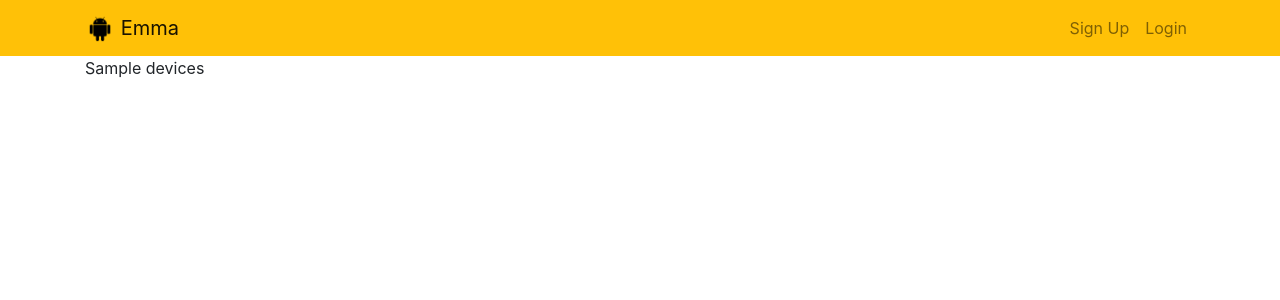
After one commit to active-sludge/Emma, a Django app: template EmmaProject/templates/emma/devices.html in a window 1280 px wide. The commit adds this page. Shown: the top 300 px of the page. Run offline with Django 3.2, Linux system fonts and the light colour scheme; the template is opened without the code that fills it: most values are stand-ins (such as "Sample title", 1, 10 or a date in 2020); some libraries are stand-ins or nearby versions.

Commit message:
Print enrolled device info to devices page. Hardcode enterprise name.

```diff
--- a/EmmaProject/EmmaProject/urls.py
+++ b/EmmaProject/EmmaProject/urls.py
@@ -27,6 +27,6 @@ urlpatterns = [
 
     path('', views.home, name='home'),
     path('enterprise', views.enterprise, name='enterprise'),
-
     path('policies', views.policies, name='policies'),
+    path('devices', views.devices, name='devices'),
 ]
--- a/EmmaProject/templates/emma/base.html
+++ b/EmmaProject/templates/emma/base.html
@@ -36,7 +36,7 @@
                     <a class="nav-link" href="{%  url 'policies' %}">Policies</a>
                 </li>
                 <li class="nav-item {{ devices }}">
-                    <a class="nav-link" href="#">Devices</a>
+                    <a class="nav-link" href="{%  url 'devices' %}">Devices</a>
                 </li>
 
         </ul>
--- /dev/null
+++ b/EmmaProject/templates/emma/devices.html
@@ -0,0 +1,8 @@
+{% extends "emma/base.html" %}
+{% block content %}
+
+    {% if devices %}
+        {{ devices }}
+    {% endif %}
+
+{% endblock %}
```
Also changed, not shown: EmmaProject/emmaApp/utils/android_management_api.py (+11 -1 lines), EmmaProject/emmaApp/views.py (+14 -0 lines).
